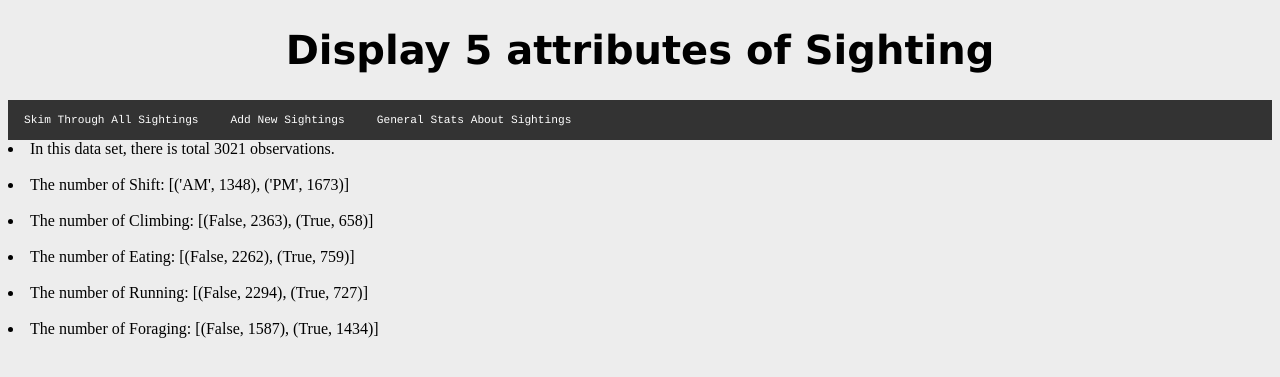
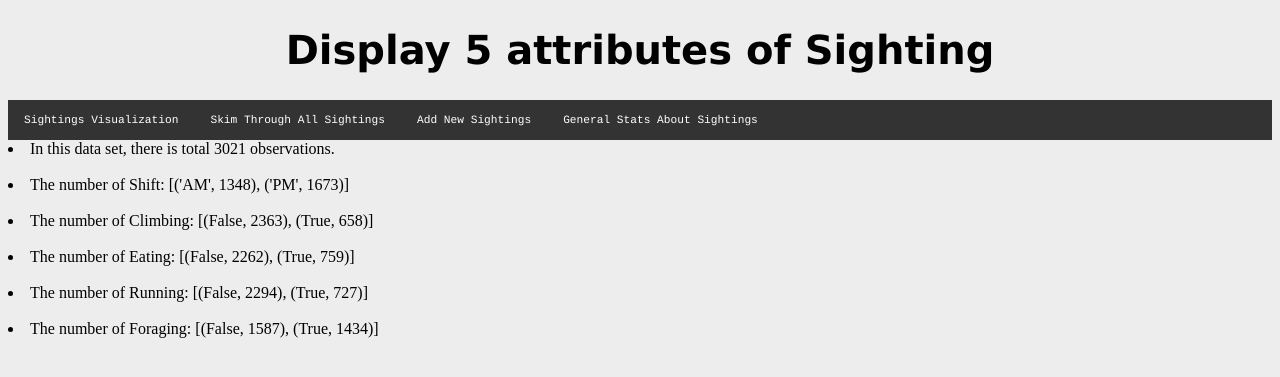
Before and after one commit to nikkizhao1202/Squirrel-Project, a Django app: page /sightings/stats/ in a window 1280 px wide. Shown: the top 377 px of the page. Run offline with Django 3.2, Linux system fonts and the light colour scheme; data comes from the database, SQL or seed files in the repository.

Commit message:
add link

```diff
--- a/squdata/templates/squdata/stats.html
+++ b/squdata/templates/squdata/stats.html
@@ -61,6 +61,7 @@
     <h1 text-align:center>Display 5 attributes of Sighting</h1>
 
     <div class='topnav'>
+      <a href="/map"> Sightings Visualization </a>
       <a href="/sightings/">Skim Through All Sightings</a>
       <a href="/sightings/add/">Add New Sightings</a>
       <a href="/sightings/stats/">General Stats About Sightings</a>
```
